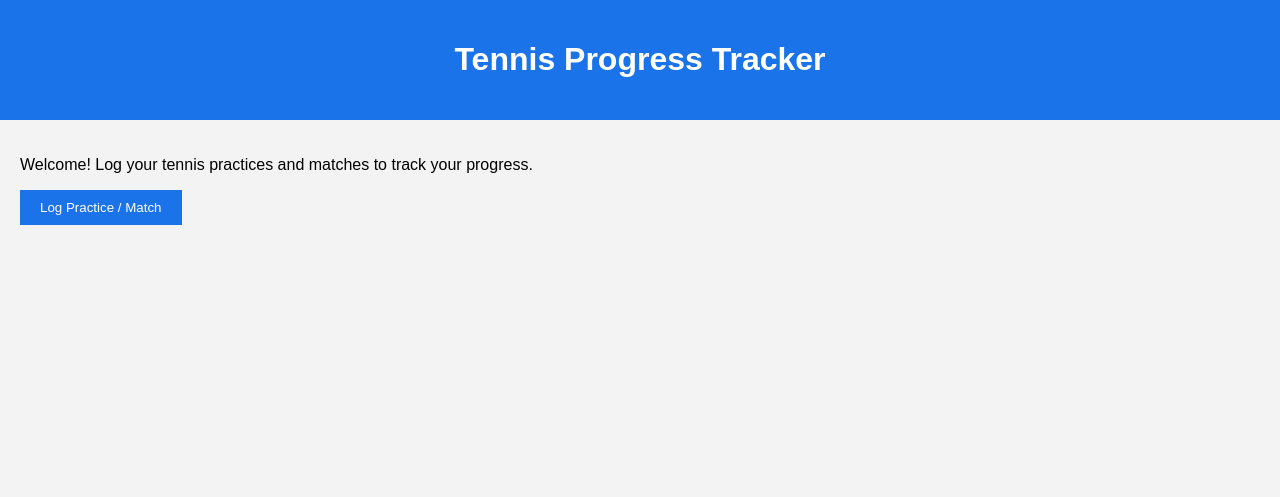
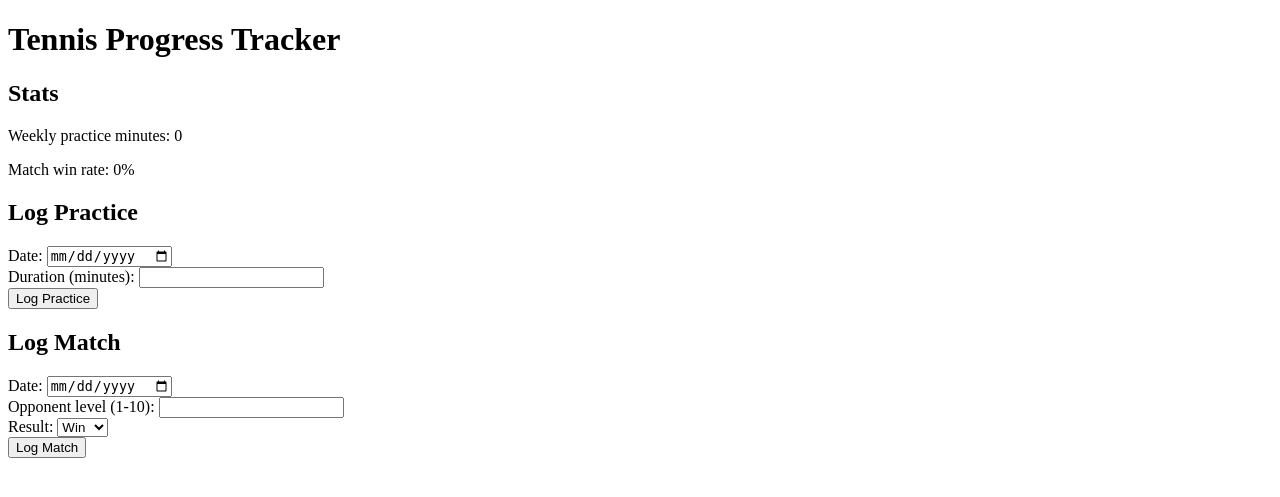
Before and after one commit to thedanielguodev/tennis-tracker, a Flask app: page / in a window 1280 px wide. Shown: the top 497 px of the page. Run offline with Flask 3, Linux system fonts and the light colour scheme; data that the repository does not hold is empty.

Commit message:
Update index.html

```diff
--- a/templates/index.html
+++ b/templates/index.html
@@ -3,21 +3,31 @@
 <head>
     <meta charset="UTF-8">
     <title>Tennis Progress Tracker</title>
-    <style>
-        body { font-family: Arial, sans-serif; margin: 0; padding: 0; background: #f3f3f3; }
-        header { background: #1a73e8; color: white; padding: 20px; text-align: center; }
-        main { padding: 20px; }
-        button { padding: 10px 20px; background: #1a73e8; color: white; border: none; cursor: pointer; }
-        button:hover { background: #155ab6; }
-    </style>
 </head>
 <body>
-    <header>
-        <h1>Tennis Progress Tracker</h1>
-    </header>
-    <main>
-        <p>Welcome! Log your tennis practices and matches to track your progress.</p>
-        <button onclick="alert('Logging feature coming soon!')">Log Practice / Match</button>
-    </main>
+    <h1>Tennis Progress Tracker</h1>
+
+    <h2>Stats</h2>
+    <p>Weekly practice minutes: {{ weekly_total }}</p>
+    <p>Match win rate: {{ win_rate }}%</p>
+
+    <h2>Log Practice</h2>
+    <form action="/log_practice" method="POST">
+        Date: <input type="date" name="date" required><br>
+        Duration (minutes): <input type="number" name="duration" required><br>
+        <button type="submit">Log Practice</button>
+    </form>
+
+    <h2>Log Match</h2>
+    <form action="/log_match" method="POST">
+        Date: <input type="date" name="date" required><br>
+        Opponent level (1-10): <input type="number" name="opponent_level" required><br>
+        Result:
+        <select name="result">
+            <option value="win">Win</option>
+            <option value="loss">Loss</option>
+        </select><br>
+        <button type="submit">Log Match</button>
+    </form>
 </body>
 </html>
```
